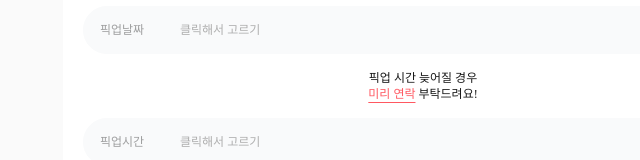
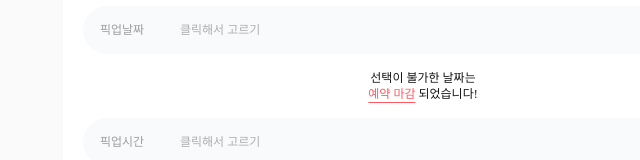
Before and after one commit to YiHyeongRae/form-maker, a React (Vite) app: page / in a window 1280 px wide. Shown: the part 514-674 px from the top of the page, without its empty margins (217-857 px from the left). Built offline with nearby package versions, Linux system fonts and the light colour scheme; a web font is replaced by a local one.

Commit message:
feat: prevent future date

```diff
--- a/src/App.tsx
+++ b/src/App.tsx
@@ -181,18 +181,19 @@ function App() {
                     }),
                 }}
                 past={today}
+                future="2025-05-27"
                 closeFunc={() => setCalendar(false)}
               />
             </div>
           </div>
 
           <div className="text-xs text-center">
-            픽업 시간 늦어질 경우
+            선택이 불가한 날짜는
             <br />
             <span className="underline underline-offset-4 text-error">
-              미리 연락
+              예약 마감
             </span>
-            &nbsp;부탁드려요!
+            &nbsp;되었습니다!
           </div>
           <label className="flex items-center text-xs input input-bordered">
             <span className="min-w-20">픽업시간</span>
```
